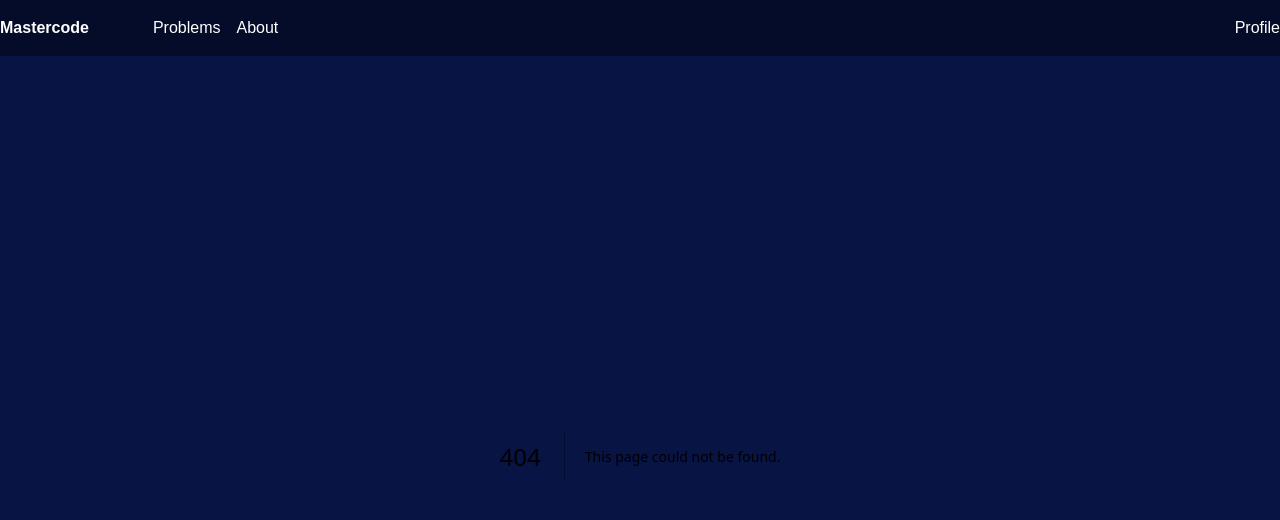
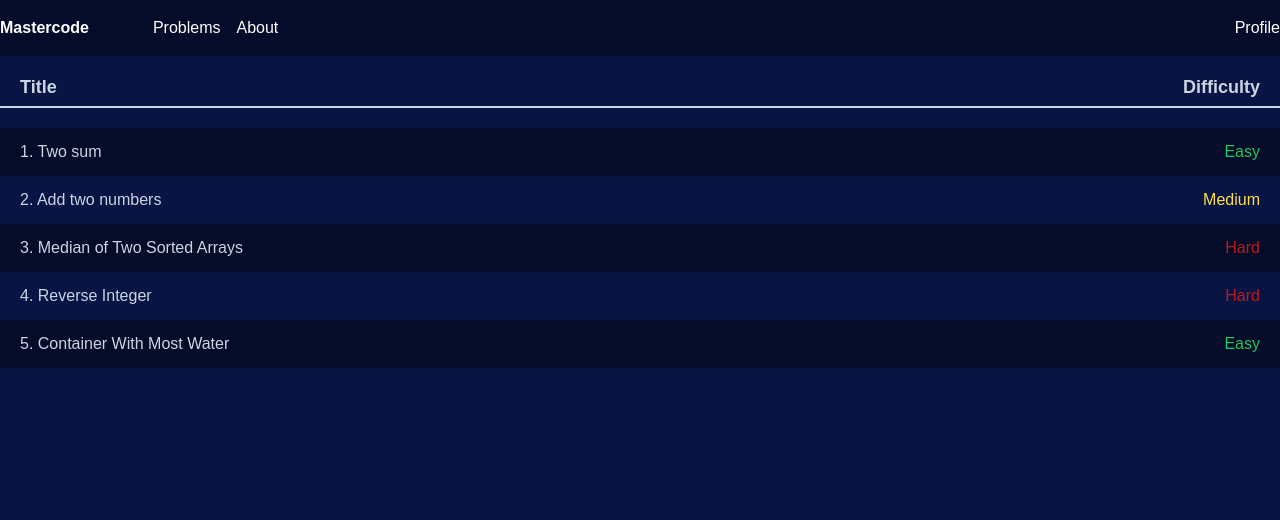
Before and after one commit to boichukVitalii/mastercode-client, a Next.js app: page /problems in a window 1280 px wide. Before the commit this address had no page. Shown: the top 520 px of the page. Built offline with nearby package versions, Linux system fonts and the light colour scheme.

Commit message:
Created first look of the Problems page

```diff
--- /dev/null
+++ b/app/problems/Problems.tsx
@@ -0,0 +1,36 @@
+import Link from 'next/link';
+import { FC } from 'react';
+import { Difficulty, TProblems } from './problems.d';
+
+interface ProblemProps {
+	problems: TProblems;
+}
+
+const Problems: FC<ProblemProps> = ({ problems }) => {
+	return (
+		<div className='flex flex-col mt-5 text-slate-300'>
+			{
+				problems.map((problem, i) => {
+					const bg = (i % 2 === 0) ? 'bg-nav-blue' : '';
+					const difficulty =
+						problem.difficulty === Difficulty.Easy ? 'text-green-500'
+							: problem.difficulty === Difficulty.Medium ? 'text-yellow-300'
+								: 'text-red-700';
+					return (
+						<div key={problem.title}
+							className={'flex justify-between items-center h-12 divide-none ' + bg}>
+							<div className='ml-5 hover:text-white'>
+								<Link href={`/problems/${problem.id}`}>{`${problem.id}. ${problem.title}`}</Link>
+							</div>
+							<div className={'mr-5 ' + difficulty}>
+								{problem.difficulty}
+							</div>
+						</div>
+					);
+				})
+			}
+		</div>
+	);
+};
+
+export default Problems;
--- /dev/null
+++ b/app/problems/[id]/page.tsx
@@ -0,0 +1,15 @@
+import { FC } from 'react';
+
+interface ProblemProps {
+	params: { id: string; },
+}
+
+const ProblemPage: FC<any> = ({ params }) => {
+	return (
+		<div className='container mx-auto text-white text-center'>
+			<h1 className='text-5xl'>Here you can master your. {params.id}</h1>
+		</div>
+	);
+};
+
+export default ProblemPage;
--- /dev/null
+++ b/app/problems/page.tsx
@@ -0,0 +1,28 @@
+import { FC } from 'react';
+import Problems from './Problems';
+import { Difficulty, TProblems } from './problems.d';
+
+const problems: TProblems = [
+	{ id: 1, title: 'Two sum', difficulty: Difficulty.Easy },
+	{ id: 2, title: 'Add two numbers', difficulty: Difficulty.Medium },
+	{ id: 3, title: 'Median of Two Sorted Arrays', difficulty: Difficulty.Hard },
+	{ id: 4, title: 'Reverse Integer', difficulty: Difficulty.Hard },
+	{ id: 5, title: 'Container With Most Water', difficulty: Difficulty.Easy },
+];
+
+const ProblemsPage: FC = () => {
+	return (
+		<div className='container mx-auto mt-3 flex-col'>
+			<div
+				className=
+				'flex text-slate-300 w-full h-10 border-b-2 border-slate-300 justify-between items-center text-lg font-semibold'
+			>
+				<div className='ml-5'>Title</div>
+				<div className='mr-5'>Difficulty</div>
+			</div>
+			<Problems problems={problems} />
+		</div>
+	);
+};
+
+export default ProblemsPage;
--- /dev/null
+++ b/app/problems/problems.d.ts
@@ -0,0 +1,11 @@
+export type TProblems = {
+	id: number,
+	title: string,
+	difficulty: Difficulty,
+}[];
+
+export enum Difficulty {
+	Easy = 'Easy',
+	Medium = 'Medium',
+	Hard = 'Hard'
+}
```
